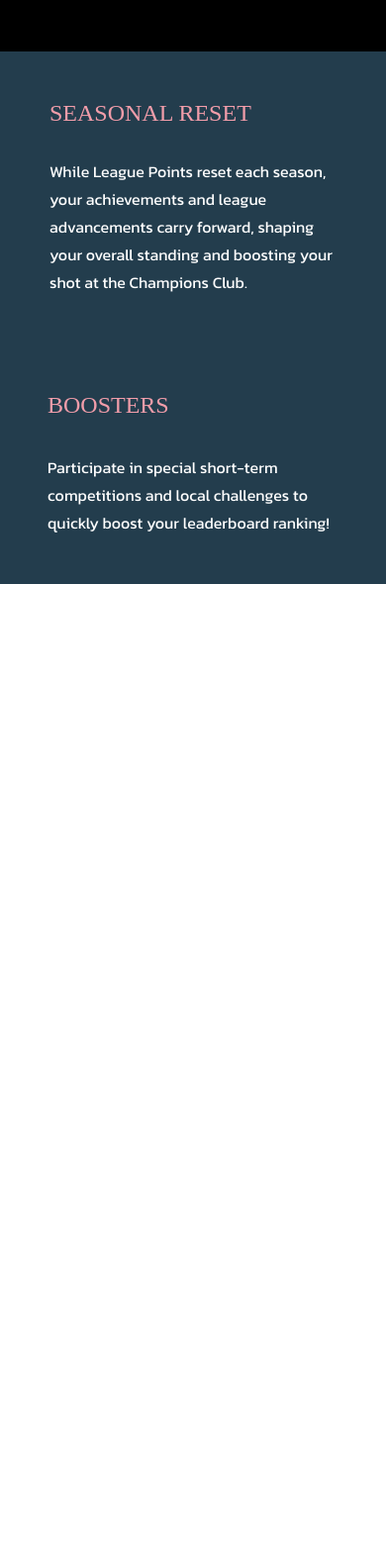
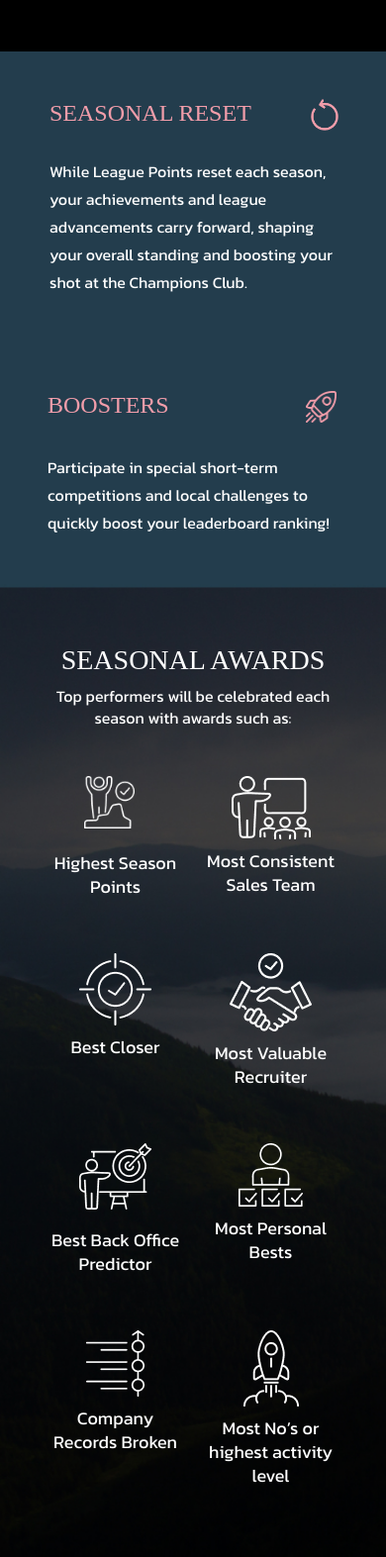
Before and after one commit to karthikm-14/c, a website: page epic-seasons.html in a window 390 px wide. Shown: the part 1267-2840 px from the top of the page at 99% size. Drawn offline with Linux system fonts and the light colour scheme; the site is published under a folder, as on GitHub Pages, so addresses that start at the root find nothing; a web font is replaced by a local one.

Commit message:
page 3 mobile

```diff
--- a/css/epic-seasons.css
+++ b/css/epic-seasons.css
@@ -143,14 +143,14 @@ marquee {
     width: 80%;
 }
 .seasonal-reset-boosters .reset-img {
-    background-image: url("/images/epic-seasons/seasonal-reset.png");
+    background-image: url("../images/epic-seasons/seasonal-reset.png");
     display: block;
     width: 57px;
     height: 59px;
     background-repeat: no-repeat;
 }
 .seasonal-reset-boosters .boosters-img {
-    background-image: url("/images/epic-seasons/seasonal-boosters.png");
+    background-image: url("../images/epic-seasons/seasonal-boosters.png");
     display: block;
     width: 63px;
     height: 63px;
@@ -169,13 +169,13 @@ marquee {
     color: #233D4D;
 }
 .seasonal-reset-boosters .reset:hover .reset-img {
-    background-image: url("/images/epic-seasons/seasonal-reset-hover.png");
+    background-image: url("../images/epic-seasons/seasonal-reset-hover.png");
 }
 .seasonal-reset-boosters .boosters:hover .boosters-img {
-    background-image: url("/images/epic-seasons/seasonal-boosters-hover.png");
+    background-image: url("../images/epic-seasons/seasonal-boosters-hover.png");
 }
 .seasonal-awards {
-    background-image: url("/images/epic-seasons/seasonal-awards-bg.jpg");
+    background-image: url("../images/epic-seasons/seasonal-awards-bg.jpg");
     display: block;
     width: 100%;
     padding: 120px 0;
@@ -192,112 +192,112 @@ marquee {
     font-size: 28px;
 }
 .seasonal-awards .seasonal-awards-content .highest-season-points{
-    background-image: url("/images/epic-seasons/highest-season-points.png");
+    background-image: url("../images/epic-seasons/highest-season-points.png");
     width: 64px;
     height: 66px;
     background-repeat: no-repeat;
     margin: 0 auto;
 }
 .seasonal-awards:hover .highest-season-points{
-    background-image: url("/images/epic-seasons/highest-season-points-hover.png");
+    background-image: url("../images/epic-seasons/highest-season-points-hover.png");
     width: 64px;
     height: 66px;
     background-repeat: no-repeat;
     margin: 0 auto;
 }
 .seasonal-awards .seasonal-awards-content .consistent-team{
-    background-image: url("/images/epic-seasons/consistent-team.png");
+    background-image: url("../images/epic-seasons/consistent-team.png");
     width: 80px;
     height: 64px;
     background-repeat: no-repeat;
     margin: 0 auto;
 }
 .seasonal-awards:hover .consistent-team{
-    background-image: url("/images/epic-seasons/consistent-team-hover.png");
+    background-image: url("../images/epic-seasons/consistent-team-hover.png");
     width: 80px;
     height: 64px;
     background-repeat: no-repeat;
     margin: 0 auto;
 }
 .seasonal-awards .seasonal-awards-content .best-closer{
-    background-image: url("/images/epic-seasons/best-closer.png");
+    background-image: url("../images/epic-seasons/best-closer.png");
     width: 73px;
     height: 73px;
     background-repeat: no-repeat;
     margin: 0 auto;
 }
 .seasonal-awards:hover .best-closer{
-    background-image: url("/images/epic-seasons/best-closer-hover.png");
+    background-image: url("../images/epic-seasons/best-closer-hover.png");
     width: 73px;
     height: 73px;
     background-repeat: no-repeat;
     margin: 0 auto;
 }
 .seasonal-awards .seasonal-awards-content .valuable-recruiter{
-    background-image: url("/images/epic-seasons/valuable-recruiter.png");
+    background-image: url("../images/epic-seasons/valuable-recruiter.png");
     width: 83px;
     height: 79px;
     background-repeat: no-repeat;
     margin: 0 auto;
 }
 .seasonal-awards:hover .valuable-recruiter{
-    background-image: url("/images/epic-seasons/valuable-recruiter-hover.png");
+    background-image: url("../images/epic-seasons/valuable-recruiter-hover.png");
     width: 83px;
     height: 79px;
     background-repeat: no-repeat;
     margin: 0 auto;
 }
 .seasonal-awards .seasonal-awards-content .predictor{
-    background-image: url("/images/epic-seasons/predictor.png");
+    background-image: url("../images/epic-seasons/predictor.png");
     width: 73px;
     height: 76px;
     background-repeat: no-repeat;
     margin: 0 auto;
 }
 .seasonal-awards:hover .predictor{
-    background-image: url("/images/epic-seasons/predictor-hover.png");
+    background-image: url("../images/epic-seasons/predictor-hover.png");
     width: 73px;
     height: 76px;
     background-repeat: no-repeat;
     margin: 0 auto;
 }
 .seasonal-awards .seasonal-awards-content .personal-bests{
-    background-image: url("/images/epic-seasons/personal-bests.png");
+    background-image: url("../images/epic-seasons/personal-bests.png");
     width: 65px;
     height: 64px;
     background-repeat: no-repeat;
     margin: 0 auto;
 }
 .seasonal-awards:hover .personal-bests{
-    background-image: url("/images/epic-seasons/personal-bests-hover.png");
+    background-image: url("../images/epic-seasons/personal-bests-hover.png");
     width: 65px;
     height: 64px;
     background-repeat: no-repeat;
     margin: 0 auto;
 }
 .seasonal-awards .seasonal-awards-content .records-broken{
-    background-image: url("/images/epic-seasons/records-broken.png");
+    background-image: url("../images/epic-seasons/records-broken.png");
     width: 59px;
     height: 67px;
     background-repeat: no-repeat;
     margin: 0 auto;
 }
 .seasonal-awards:hover .records-broken{
-    background-image: url("/images/epic-seasons/records-broken-hover.png");
+    background-image: url("../images/epic-seasons/records-broken-hover.png");
     width: 59px;
     height: 67px;
     background-repeat: no-repeat;
     margin: 0 auto;
 }
 .seasonal-awards .seasonal-awards-content .activity-level{
-    background-image: url("/images/epic-seasons/activity-level.png");
+    background-image: url("../images/epic-seasons/activity-level.png");
     width: 56px;
     height: 77px;
     background-repeat: no-repeat;
     margin: 0 auto;
 }
 .seasonal-awards:hover .activity-level{
-    background-image: url("/images/epic-seasons/activity-level-hover.png");
+    background-image: url("../images/epic-seasons/activity-level-hover.png");
     width: 56px;
     height: 77px;
     background-repeat: no-repeat;
@@ -344,7 +344,7 @@ marquee {
 }
 .pro-tip-container .pro-tip-left {
     position: relative;
-    background: url("/images/epic-seasons/bulb.svg") no-repeat;
+    background: url("../images/epic-seasons/bulb.svg") no-repeat;
     background-position: center;
 }
 .to-permier-container {
```
